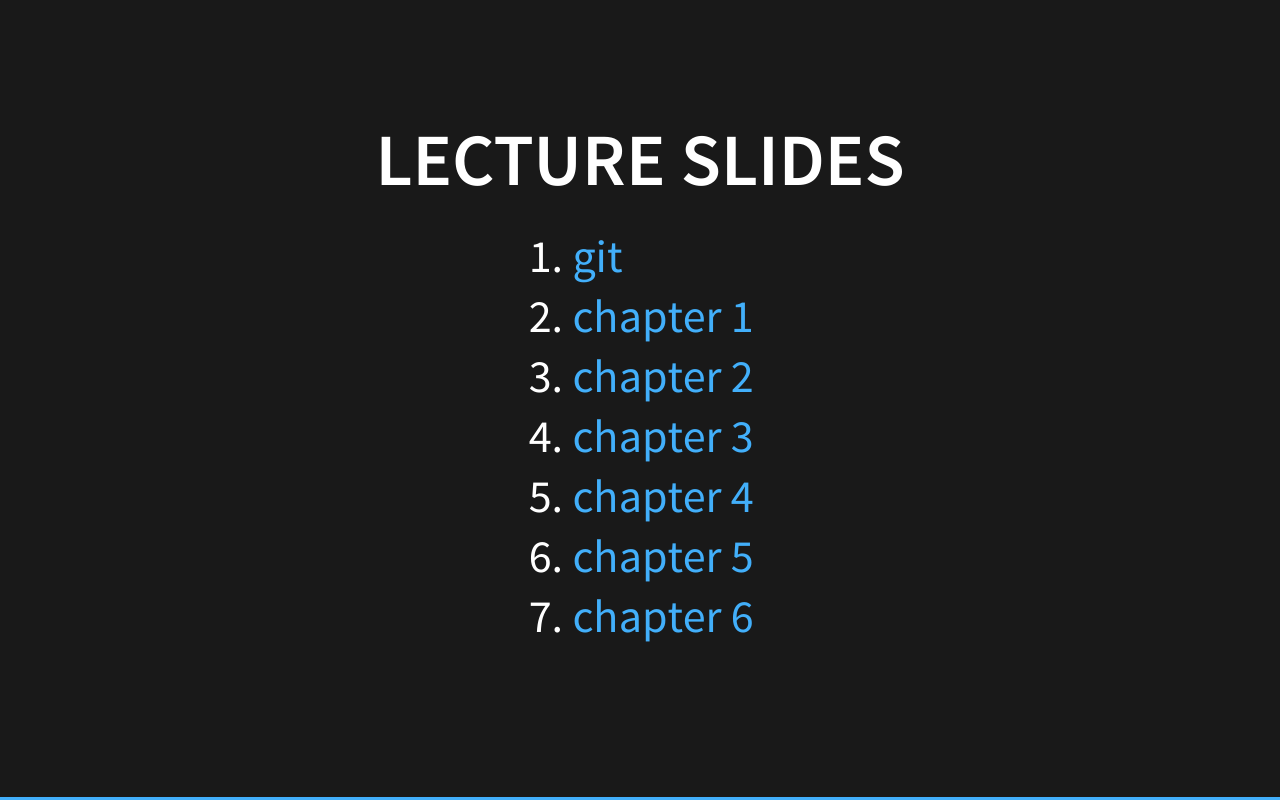
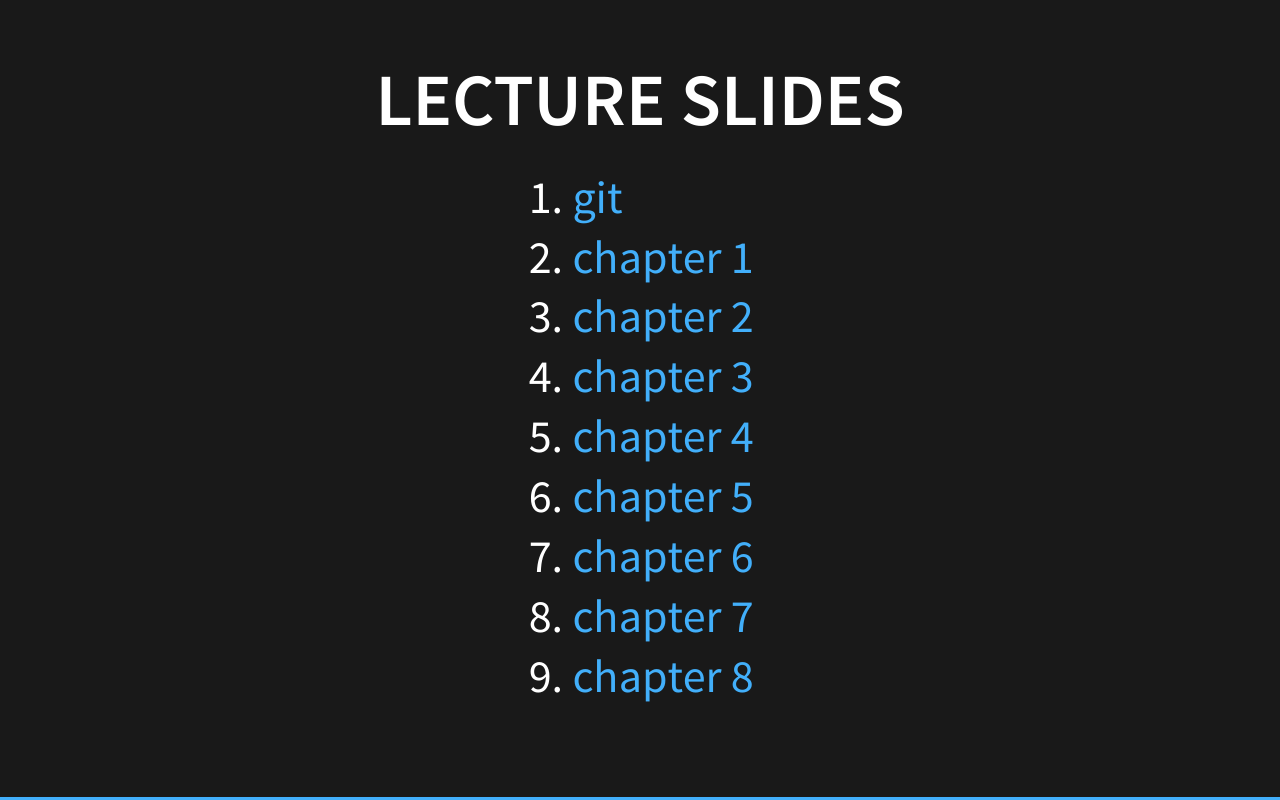
Before and after one commit to ebrown-cs3280-sum-19/LectureSlides, a website: page index.html in a window 1280 px wide. Drawn offline with Linux system fonts and the light colour scheme.

Commit message:
added links for chapter 7 and 8

```diff
--- a/index.html
+++ b/index.html
@@ -35,6 +35,8 @@
 					5. [chapter 4](chapter4slides.html)
 					6. [chapter 5](chapter5slides.html)
 					7. [chapter 6](chapter6slides.html)
+					8. [chapter 7](chapter7slides.html)
+					9. [chapter 8](chapter8slides.html)
 				</section>
 			</div>
 		</div>
```
